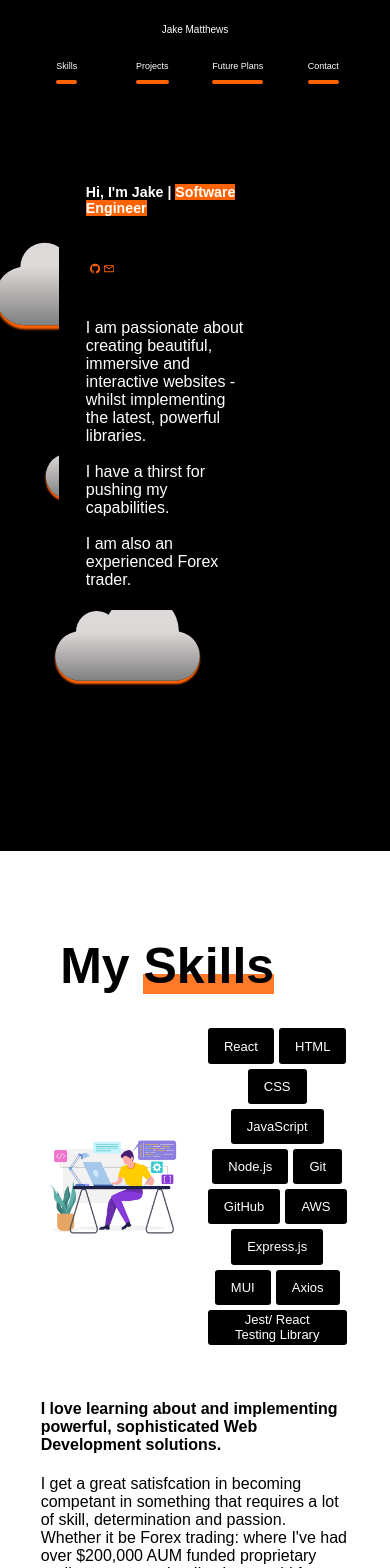
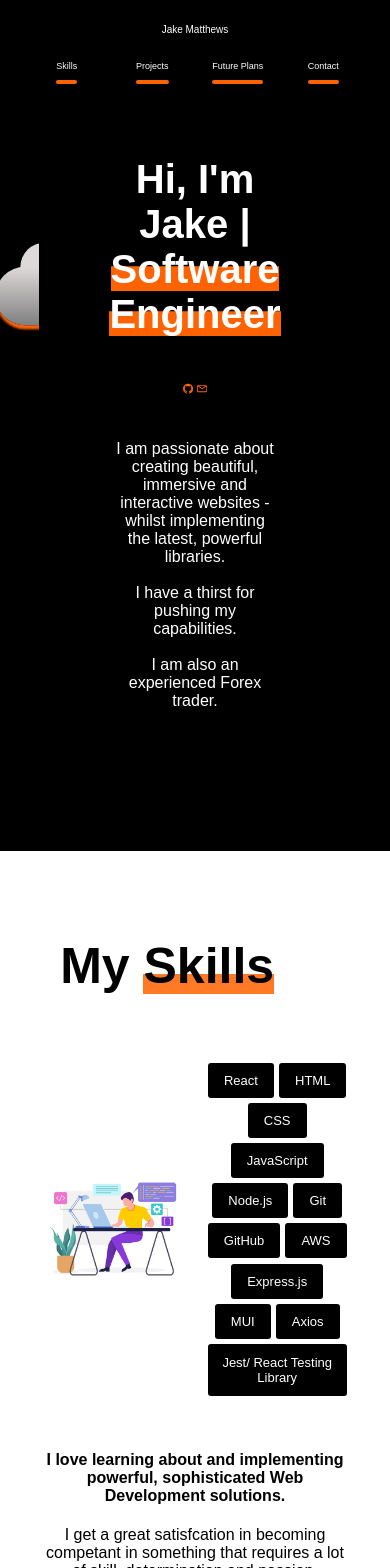
Before and after one commit to Jakes-Git-Hub/Professional-Portfolio, a React (Create React App) app: page / in a window 390 px wide. Shown: the top 1568 px of the page. Built offline with nearby package versions, Linux system fonts and the light colour scheme.

Commit message:
Changed page hero dimensions and reponsive design

```diff
--- a/public/styles.css
+++ b/public/styles.css
@@ -195,15 +195,15 @@
     z-index: 2;
     position: relative;
     overflow: hidden;
-    @media screen and (max-width: 1130px) {
+    @media screen and (max-width: 1271px) {
         justify-content: center
     }
 }
 
 #writing-container {
-    margin-left: 7.29vw;
-    margin-bottom: 17.22vh;
-    background-color: black;
+    margin-left: 9.29vw;
+    margin-bottom: 12.22vh;
+    background: black;
     position: relative;
     z-index: 99;
     width: 49%;
@@ -213,14 +213,45 @@
     flex-wrap: wrap;
     align-content: center;
     border-radius: 2.86vw;
-    @media screen and (max-width: 1130px) {
+    overflow: hidden;
+    padding: 35px 0;
+    /* border: 2px solid white; */
+}
+
+
+#writing-container {
+    @media screen and (max-width: 1271px) {
         margin-left: 0;
         width: 70%;
+        padding: 35px;
+        margin-bottom: 11.22vh;
+        display: flex;
+        align-items: center;
+        justify-content: center;
+        text-align: center;
+    }
+}
+
+@media screen and (max-width: 1082px) {
+    #writing-container {
+        padding: 30px;
+    }
+}
+
+@media screen and (max-width: 850px) {
+    #writing-container {
+        padding: 35px 20px;
+    }
+}
+
+@media screen and (max-width: 434px) {
+    #writing-container {
+        margin-bottom: 8.22vh;
     }
 }
 
 #ph-p-container {
-    @media screen and (max-width: 1100px) {
+    @media screen and (max-width: 1271px) {
         width: 90%;
     }
     width: 60%;
@@ -233,7 +264,7 @@
 }
 
 #ph-h1-container {
-    @media screen and (max-width: 1130px) {
+    @media screen and (max-width: 1271px) {
         width: 90%;
     }
     width: 80%;
@@ -250,6 +281,12 @@
     margin-bottom: 3.55vh;
     position: relative;
     display: inline-block;
+}
+
+@media screen and (max-width: 446px) {
+    #ph-h1-container h1 {
+        font-size: 40px;
+    }
 }
 
 .highlight {
@@ -496,6 +533,7 @@
     display: grid;
     grid-template-columns: 1fr 1fr;
     grid-gap: 0rem 7rem;
+    margin-top: 65px;
     @media screen and (max-width: 1572px), screen and (max-height: 812px) {
         grid-gap: 0rem 5.5rem;
     }
@@ -572,6 +610,16 @@
     }
 }
 
+@media screen and (max-width: 580px) {
+    .jest-react-skill {
+        padding: 11px;
+    }
+}
+
+.text-justify {
+    text-align: justify;
+}
+
 .text-centre {
     text-align: center;
 }
@@ -595,6 +643,7 @@
     display: flex;
     flex-direction: column;
     visibility: hidden;
+    margin-top: 65px
 }
 
 #small-skills-top-row {
@@ -610,9 +659,6 @@
 }
 
 @media screen and (max-width: 714px) {
-    .small-skills-container {
-        margin-top: 10%;
-    }
     #small-skills-top-row {
         margin-bottom: 10%;
     }
```
Also changed, not shown: src/components/FrontPageComponent.js.
